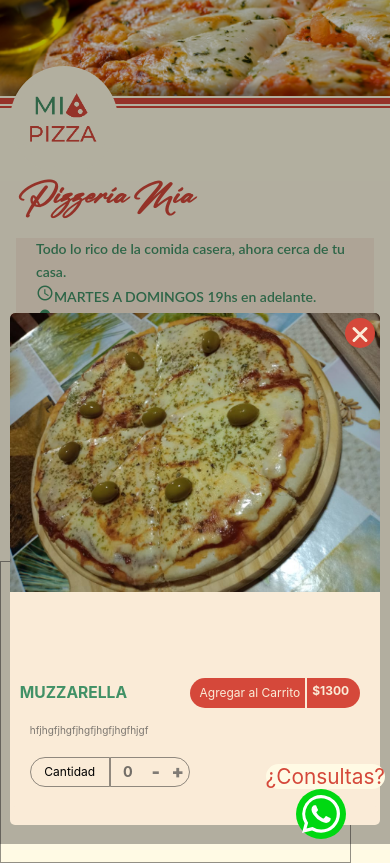
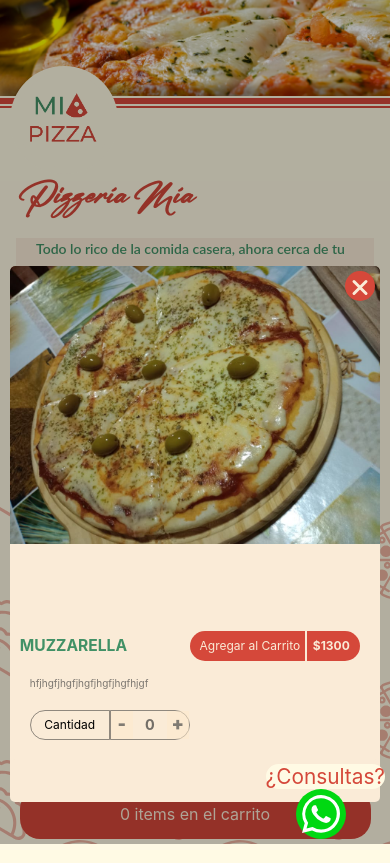
Before and after one commit to DanielQuijano1/pizzas2, a React (Create React App) app: page /detalle/1 in a window 390 px wide. Built offline with nearby package versions, Linux system fonts and the light colour scheme.

Commit message:
arreglos carrito

```diff
--- a/src/CartContainer/CartContainer.css
+++ b/src/CartContainer/CartContainer.css
@@ -1,5 +1,8 @@
 .flexCarrito {
     width: 40%;
+    display: flex;
+    flex-direction: column;
+    align-items: center;
 }
 
 .titleCarrito {
@@ -19,7 +22,7 @@
     background-color: #419166;
     position: absolute;
     bottom: -10px;
-    left: 3em;
+    left: -.5em;
 }
 
 .boxCarrito {
@@ -96,7 +99,15 @@
     animation: press 2s;
 }
 
+.background{
+    background-color: #fffae4;
+}
 
+.arregloClose{
+    position: relative;
+    top: 10px;
+    right: -40vw;
+}
 
 @keyframes press {
     from {
@@ -110,6 +121,19 @@
 
 @media screen and (max-width:750px) {
     .flexCarrito {
-        width: 100%;
+        width: 95vw;
+        padding-bottom: 60px;
     }
 }
+
+.popUpCarrito{
+    position: fixed;
+    bottom: 5px;
+    width: 90%;
+    height: 50px;
+    justify-self: center;
+    background-color: #d5473a;
+    color: antiquewhite;
+    border-radius: 20px;
+    margin-left: 5vw;
+}
--- a/src/CartContainer/CartContainer.jsx
+++ b/src/CartContainer/CartContainer.jsx
@@ -1,21 +1,51 @@
-import { useContext, useState } from "react";
+import { useContext, useState, useEffect } from "react";
 import { cartContext } from "../storage/cartContext";
 import Button from "../Button/Button";
 import CartItem from "./CartItem";
 import "./CartContainer.css";
 import "./CartItem.css"
+import Popup from 'reactjs-popup';
+import "./../ItemDetailContainer/ItemDetail.css"
 
 function CartContainer() {
     const { cart, removeItem, clear, getTotalItemsInCart } = useContext(cartContext);
 
+    const [windowsSize, setWindowsSize] = useState([window.innerWidth]);
+
+    useEffect(() => {
+        const handleWindowResize = () => {
+            setWindowsSize([window.innerWidth]);
+        };
+
+        window.addEventListener('resize', handleWindowResize);
+
+        return () => {
+            window.removeEventListener('resize', handleWindowResize);
+        };
+    });
+
     return (
-        <div className="flexCarrito">
+
+        <>
+            { windowsSize < 700  ?
+                <Popup
+                    trigger={<button className="popUpCarrito"> {cart.length} items en el carrito </button>}
+                    modal
+                    nested
+                >
+                    {close => (
+                        <div className="overlay">
+                            <div className="flexCarrito background">
+                            <Button className="close arregloClose" onClick={() => {
+                                    close();
+                                }} />
                                 <div className="titleCarrito">Mi Pedido</div>
+
                                 <div className="boxCarrito">
                                     {
                                         cart.length === 0 ?
                                             <div className="sinProductos">
-                            <img src="/assets/carro-vacio.png" className="carritoVacio"/>
+                                                <img src="/assets/carro-vacio.png" className="carritoVacio" />
                                             </div >
                                             :
                                             <div className="flex">
@@ -41,6 +71,45 @@ function CartContainer() {
                                     }
                                 </div>
                             </div>
+                        </div>
+                    )}
+                </Popup>
+
+                :
+                <div className="flexCarrito">
+                    <div className="titleCarrito">Mi Pedido</div>
+                    <div className="boxCarrito">
+                        {
+                            cart.length === 0 ?
+                                <div className="sinProductos">
+                                    <img src="/assets/carro-vacio.png" className="carritoVacio" />
+                                </div >
+                                :
+                                <div className="flex">
+
+                                    <div className="targetaCartTitle">
+                                        <div className="inicio">Producto</div>
+                                        <div className="final">Precio</div>
+                                    </div>
+
+                                    <div className="cartItems">
+                                        {cart.map((itemInCart) => (
+                                            <CartItem itemInCart={itemInCart} removeItem={removeItem}></CartItem>
+                                        ))}
+                                    </div>
+
+                                    <p className="totalDeCompra">El total de tu compra es de ${getTotalItemsInCart()}</p>
+
+                                    <div className="buttonItems">
+                                        <Button onClick={clear} className="buttonCart" text="Limpiar Carrito" ></Button>
+                                        <Button className="buttonCart" text="Finalizar Compra" ></Button>
+                                    </div>
+                                </div>
+                        }
+                    </div>
+                </div>
+            }
+        </>
     )
 }
 
--- a/src/CartContainer/CartItem.jsx
+++ b/src/CartContainer/CartItem.jsx
@@ -3,11 +3,16 @@ import "./CartItem.css"
 
 
 function CartItem({ itemInCart, removeItem }) {
+
+    function precioFinal() {
+        return itemInCart.precio * itemInCart.count
+    }
+
     return (
         <div className="targetaCart">
             <div className="espaciadoCart">
                 <div className="inicio">{itemInCart.category} ({itemInCart.title})</div>
-                <div className=" final">{itemInCart.precio}</div>
+                <div className=" final">{precioFinal()}</div>
             </div>
             <div className="cantidad">
                 <div className="textoCartItem">cantidad</div>
--- a/src/ItemCount/ItemCount.css
+++ b/src/ItemCount/ItemCount.css
@@ -43,6 +43,19 @@
     display: grid;
     place-content: center;
     height: 100%;
+    background-color: rgba(255, 235, 205, 0.541);
+}
+
+.arregloCount{
+    width: 24px;
+    display: flex;
+    justify-content: center;
+    position: relative;
+    bottom: -6px;
+}
+
+.arreglo{
+    width: 140px;
 }
 
 .count__cart{
--- a/src/ItemCount/ItemCount.jsx
+++ b/src/ItemCount/ItemCount.jsx
@@ -33,17 +33,17 @@ function ItemCount({ onAddToCart, category }) {
             <div className="count__title">Cantidad</div>
 
             {category === "Empanadas" ?
-                <div className="count__flex">
+                <div className="count__flex arreglo">
+                    <Button className="count__numero arregloCount" onClick={handleCountRemoveDoc} text="-6" />
+                    <Button className="count__numero arregloCount" onClick={handleCountRemove} text="-1" />
                     <div className="count__numero"> {count} </div>
-                    <Button className="count__signo" onClick={handleCountRemoveDoc} text="-6" />
-                    <Button className="count__signo" onClick={handleCountRemove} text="-1" />
-                    <Button className="count__signo" onClick={handleCountAdd} text="+1" />
-                    <Button className="count__signo" onClick={handleCountAddDoc} text="+6" />
+                    <Button className="count__numero arregloCount" onClick={handleCountAdd} text="+1" />
+                    <Button className="count__numero arregloCount" onClick={handleCountAddDoc} text="+6" />
                 </div>
                 :
                 <div className="count__flex">
+                    <Button className="count__signo" onClick={handleCountRemove} text="-" />
                     <div className="count__numero"> {count} </div>
-                    <Button className="count__signo" onClick={handleCountRemove} text="-" />
                     <Button className="count__signo" onClick={handleCountAdd} text="+" />
                 </div>
             }
--- a/src/ItemDetailContainer/ItemDetail.css
+++ b/src/ItemDetailContainer/ItemDetail.css
@@ -7,7 +7,8 @@
     width: 100%;
 }
 
-.actions {
+
+.close{
     cursor: pointer;
     width: 30px;
     height: 30px;
@@ -22,9 +23,6 @@
 }
 
 
-.actions:hover{
-    scale: 1.1;
-}
 
 .close::before {
     content: "";
@@ -50,9 +48,6 @@
     top: 15px;
 }
 
-.close:active {
-    animation: press .5s;
-}
 
 .overlay {
     position: fixed;
@@ -72,7 +67,7 @@
     width: 600px;
     background-color: antiquewhite;
     border-radius: 5px;
-    margin-bottom: 5%;
+    margin-bottom: 5vh;
 }
 
 
@@ -116,6 +111,8 @@
     padding: 5px 10px 5px 5px;
     border-radius: 0px 20px 20px 0px;
     color: antiquewhite;
+    display: grid;
+    place-content: center;
 }
 
 .description__counter{
--- a/src/ItemDetailContainer/ItemDetail.jsx
+++ b/src/ItemDetailContainer/ItemDetail.jsx
@@ -5,7 +5,7 @@ import Button from "../Button/Button";
 import { useContext } from "react";
 import { cartContext } from "../storage/cartContext";
 
-function ItemDetail({ title, img, detalle, precio, category, validarStock, onAddToCart, isInCart }) {
+function ItemDetail({ title, img, detalle, precio, category, onAddToCart, isInCart }) {
 
     const { cart } = useContext(cartContext)
 
@@ -26,12 +26,14 @@ function ItemDetail({ title, img, detalle, precio, category, validarStock, onAdd
                         <div className="description__flex">
                             <h3 className="description__title">{title}</h3>
                             <small className="description__detail">{detalle}</small>
-                            <div className="description__price">${precio}</div>
+                            <div className="description__price">
+                                <div> ${precio} </div>
+                            </div>
                             {!cart.includes({ title }) === isInCart ?
                                 <div></div>
                                 :
                                 <div className="description__counter">
-                                    <ItemCount text="Cantidad" stock={validarStock} onAddToCart={onAddToCart} category={category} />
+                                    <ItemCount text="Cantidad" onAddToCart={onAddToCart} category={category} />
                                 </div>
                             }
                         </div>
--- a/src/Narbar/Navbar.css
+++ b/src/Narbar/Navbar.css
@@ -147,6 +147,7 @@ header {
     right: 50px;
     z-index: 2000;
 }
+
 
 .link {
     transition: all .15s ease-out 0s;
```
Lines whose indentation alone changed are shown as unchanged.
